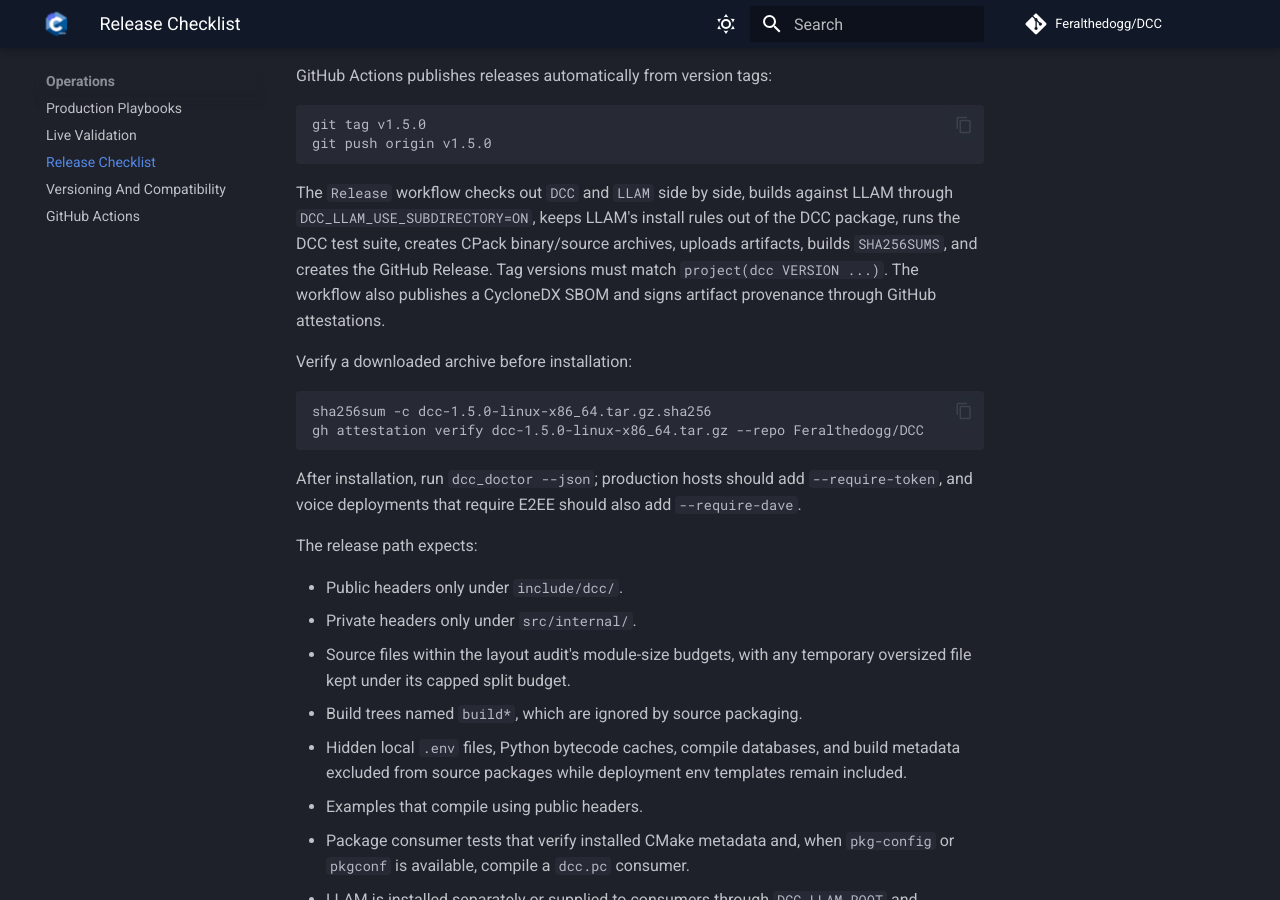
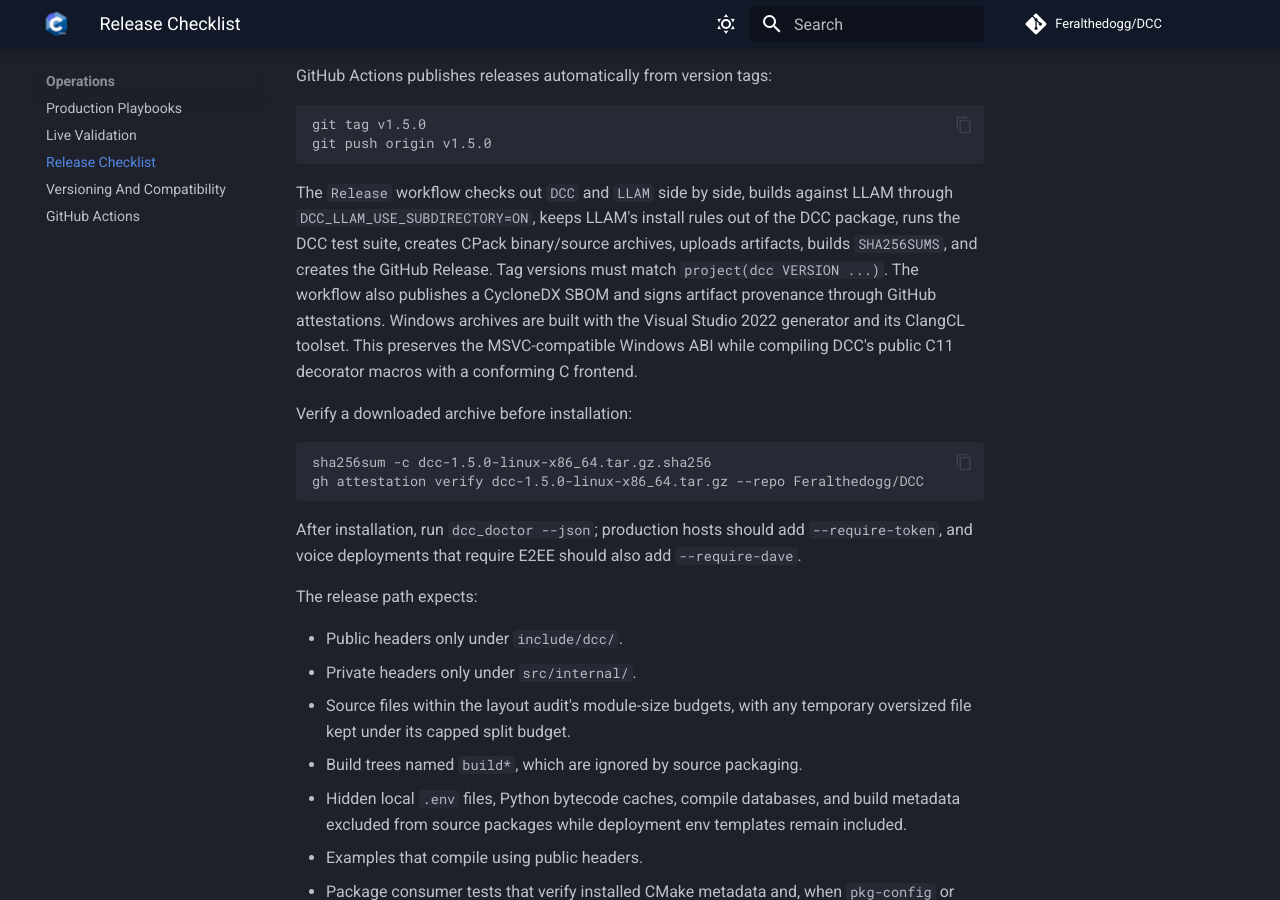
Before and after one commit to Feralthedogg/DCC, an MkDocs documentation site: the page built from docs/release.md, in a window 1280 px wide and 900 px high, scrolled down 997 px. Built offline with MkDocs 1.6.1 and Material for MkDocs 9.7.7, drawn with Linux system fonts in a browser that asks for light colours; comment, search, counter and statistics services are not loaded.

Commit message:
Build Windows release with ClangCL

```diff
--- a/docs/release.md
+++ b/docs/release.md
@@ -58,6 +58,9 @@ the DCC package, runs the DCC test suite, creates CPack binary/source archives,
 uploads artifacts, builds `SHA256SUMS`, and creates the GitHub Release. Tag
 versions must match `project(dcc VERSION ...)`. The workflow also publishes a
 CycloneDX SBOM and signs artifact provenance through GitHub attestations.
+Windows archives are built with the Visual Studio 2022 generator and its
+ClangCL toolset. This preserves the MSVC-compatible Windows ABI while compiling
+DCC's public C11 decorator macros with a conforming C frontend.
 
 Verify a downloaded archive before installation:
 
```
Also changed, not shown: CHANGELOG.md (+2 -0 lines), 3 other files.
